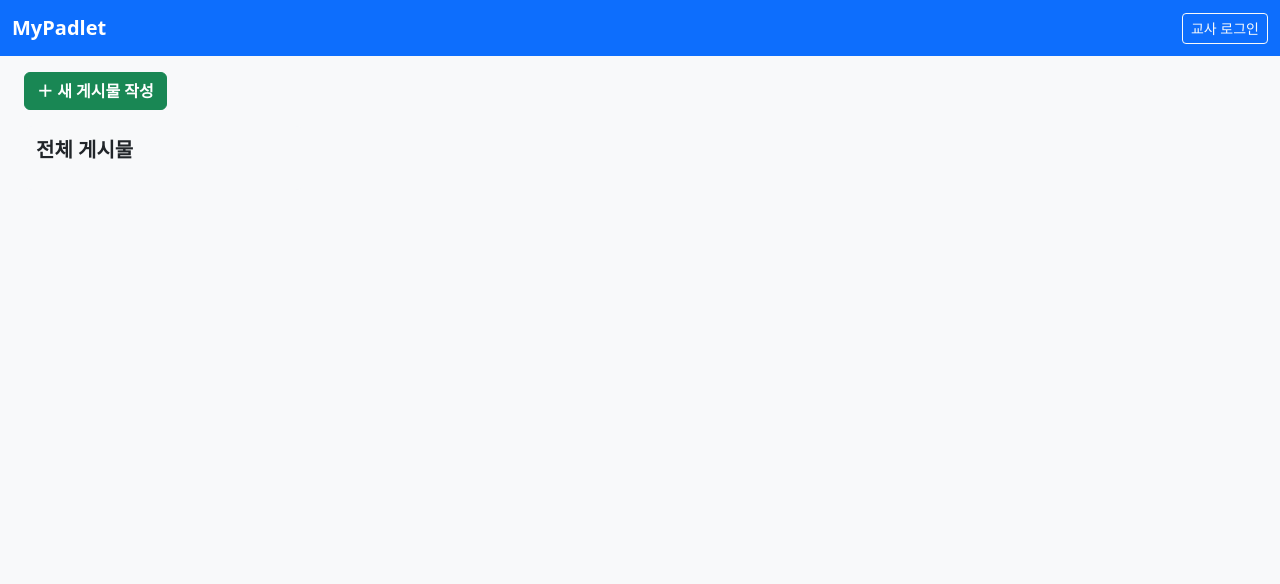
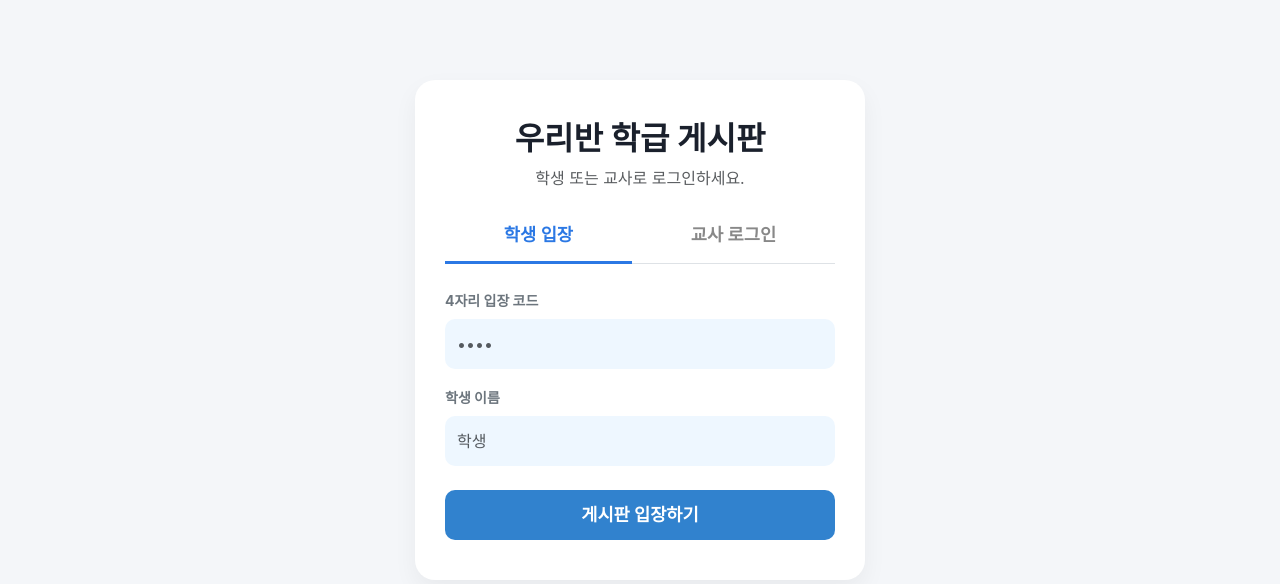
Before and after one commit to doolpus97/mypadlet3, a Flask app: page / in a window 1280 px wide. Shown: the top 584 px of the page. Run offline with Flask 3, Linux system fonts and the light colour scheme; data that the repository does not hold is empty.

Commit message:
Update index.html

```diff
--- a/templates/index.html
+++ b/templates/index.html
@@ -3,36 +3,115 @@
 <head>
     <meta charset="UTF-8">
     <meta name="viewport" content="width=device-width, initial-scale=1.0">
-    <title>MyPadlet 3</title>
+    <title>우리반 학급 게시판</title>
     <link href="https://cdn.jsdelivr.net/npm/bootstrap@5.3.0/dist/css/bootstrap.min.css" rel="stylesheet">
     <style>
-        .board-column { min-width: 280px; max-width: 320px; background: #f8f9fa; border-radius: 8px; padding: 12px; }
-        .post-card { background: white; border-radius: 6px; padding: 12px; margin-bottom: 10px; box-shadow: 0 1px 3px rgba(0,0,0,0.1); }
-        .preview-img { max-width: 100%; height: auto; border-radius: 4px; margin-top: 5px; }
+        body {
+            background-color: #f4f6f9;
+            font-family: 'Pretendard', -apple-system, BlinkMacSystemFont, system-ui, Roboto, sans-serif;
+        }
+        .login-card {
+            max-width: 450px;
+            margin: 80px auto;
+            background: white;
+            border-radius: 20px;
+            box-shadow: 0 10px 25px rgba(0,0,0,0.05);
+            padding: 40px 30px;
+        }
+        .nav-tabs .nav-link {
+            border: none;
+            color: #888;
+            font-weight: 600;
+            font-size: 1.1rem;
+            padding-bottom: 12px;
+        }
+        .nav-tabs .nav-link.active {
+            color: #2b78e4;
+            border-bottom: 3px solid #2b78e4;
+            background: transparent;
+        }
+        .form-control-custom {
+            background-color: #eef7ff;
+            border: none;
+            height: 50px;
+            border-radius: 10px;
+            font-size: 1rem;
+        }
+        .btn-custom {
+            background-color: #3182ce;
+            border: none;
+            height: 50px;
+            border-radius: 10px;
+            font-size: 1.1rem;
+            font-weight: bold;
+        }
+        .btn-custom:hover {
+            background-color: #2b6cb0;
+        }
+        .board-column { min-width: 300px; max-width: 320px; background: #ebedf0; border-radius: 12px; padding: 15px; }
+        .post-card { background: white; border-radius: 10px; padding: 15px; margin-bottom: 12px; box-shadow: 0 2px 5px rgba(0,0,0,0.05); }
+        .preview-img { max-width: 100%; border-radius: 8px; margin-top: 8px; }
     </style>
 </head>
-<body class="bg-light">
+<body>
 
-<nav class="navbar navbar-expand-lg navbar-dark bg-primary mb-3">
-    <div class="container-fluid">
-        <span class="navbar-brand fw-bold" id="boardTitleDisplay">MyPadlet</span>
-        <div>
-            <span id="userInfo" class="text-white me-3"></span>
-            <button class="btn btn-outline-light btn-sm" onclick="showLoginModal()">교사 로그인</button>
+<!-- 로그인 / 입장 카드 화면 (원본 동일) -->
+<div id="loginSection" class="container">
+    <div class="login-card text-center">
+        <h2 class="fw-bold mb-2" style="color: #1a202c;">우리반 학급 게시판</h2>
+        <p class="text-muted mb-4">학생 또는 교사로 로그인하세요.</p>
+
+        <ul class="nav nav-tabs nav-fill mb-4" id="loginTab" role="tablist">
+            <li class="nav-item" role="presentation">
+                <button class="nav-link active" id="student-tab" data-bs-toggle="tab" data-bs-target="#student" type="button">학생 입장</button>
+            </li>
+            <li class="nav-item" role="presentation">
+                <button class="nav-link" id="teacher-tab" data-bs-toggle="tab" data-bs-target="#teacher" type="button">교사 로그인</button>
+            </li>
+        </ul>
+
+        <div class="tab-content" id="loginTabContent">
+            <!-- 학생 입장 탭 -->
+            <div class="tab-pane fade show active text-start" id="student">
+                <div class="mb-3">
+                    <label class="form-label fw-bold small text-secondary">4자리 입장 코드</label>
+                    <input type="text" id="entryCode" class="form-control form-control-custom" placeholder="••••">
+                </div>
+                <div class="mb-4">
+                    <label class="form-label fw-bold small text-secondary">학생 이름</label>
+                    <input type="text" id="studentName" class="form-control form-control-custom" placeholder="학생">
+                </div>
+                <button class="btn btn-primary w-100 btn-custom" onclick="enterAsStudent()">게시판 입장하기</button>
+            </div>
+
+            <!-- 교사 로그인 탭 -->
+            <div class="tab-pane fade text-start" id="teacher">
+                <div class="mb-3">
+                    <label class="form-label fw-bold small text-secondary">교사 아이디</label>
+                    <input type="text" id="teacherId" class="form-control form-control-custom" placeholder="아이디 입력">
+                </div>
+                <div class="mb-4">
+                    <label class="form-label fw-bold small text-secondary">비밀번호</label>
+                    <input type="password" id="teacherPw" class="form-control form-control-custom" placeholder="비밀번호 입력">
+                </div>
+                <button class="btn btn-primary w-100 btn-custom" onclick="loginTeacher()">교사 로그인</button>
+            </div>
         </div>
     </div>
-</nav>
+</div>
 
-<div class="container-fluid px-4">
-    <!-- 섹션 및 게시글 등록 버튼 -->
-    <div class="d-flex justify-content-between mb-3">
-        <button class="btn btn-success fw-bold" onclick="showPostModal()">＋ 새 게시물 작성</button>
-    </div>
+<!-- 게시판 메인 화면 -->
+<div id="boardSection" class="container-fluid px-4 py-3 d-none">
+    <nav class="navbar navbar-light bg-white rounded-3 shadow-sm mb-4 px-3">
+        <span class="navbar-brand fw-bold" id="boardTitleDisplay">우리반 학급 게시판</span>
+        <div>
+            <span id="userInfoDisplay" class="fw-bold me-3 text-secondary"></span>
+            <button class="btn btn-success me-2 fw-bold" onclick="showPostModal()">＋ 새 게시물 작성</button>
+            <button class="btn btn-outline-danger btn-sm" onclick="logout()">나가기</button>
+        </div>
+    </nav>
 
-    <!-- 패들렛 섹션 레이아웃 -->
-    <div class="d-flex gap-3 overflow-auto pb-4" id="boardContainer">
-        <!-- JS로 섹션 및 게시물이 동적으로 추가됩니다 -->
-    </div>
+    <div class="d-flex gap-3 overflow-auto pb-4" id="boardContainer"></div>
 </div>
 
 <!-- 게시물 작성 모달 -->
@@ -40,15 +119,11 @@
     <div class="modal-dialog">
         <div class="modal-content">
             <div class="modal-header">
-                <h5 class="modal-title">새 게시물 작성</h5>
+                <h5 class="modal-title fw-bold">새 게시물 작성</h5>
                 <button type="button" class="btn-close" data-bs-dismiss="modal"></button>
             </div>
             <div class="modal-body">
                 <form id="postForm">
-                    <div class="mb-2">
-                        <label class="form-label small fw-bold">작성자</label>
-                        <input type="text" id="postAuthor" class="form-control" required>
-                    </div>
                     <div class="mb-2">
                         <label class="form-label small fw-bold">제목</label>
                         <input type="text" id="postTitle" class="form-control" required>
@@ -58,7 +133,7 @@
                         <textarea id="postContent" class="form-control" rows="3"></textarea>
                     </div>
                     <div class="mb-3">
-                        <label class="form-label small fw-bold">파일/사진 첨부 (구글 드라이브 자동 저장)</label>
+                        <label class="form-label small fw-bold">파일/사진 첨부 (구글 드라이브 저장)</label>
                         <input type="file" id="postFiles" class="form-control" multiple>
                     </div>
                 </form>
@@ -71,47 +146,90 @@
     </div>
 </div>
 
-<!-- 교사 로그인 모달 -->
-<div class="modal fade" id="loginModal" tabindex="-1">
-    <div class="modal-dialog modal-sm">
-        <div class="modal-content">
-            <div class="modal-header">
-                <h5 class="modal-title">교사 로그인</h5>
-                <button type="button" class="btn-close" data-bs-dismiss="modal"></button>
-            </div>
-            <div class="modal-body">
-                <input type="text" id="teacherId" class="form-control mb-2" placeholder="아이디">
-                <input type="password" id="teacherPw" class="form-control mb-2" placeholder="비밀번호">
-            </div>
-            <div class="modal-footer">
-                <button type="button" class="btn btn-primary w-100" onclick="loginTeacher()">로그인</button>
-            </div>
-        </div>
-    </div>
-</div>
-
 <script src="https://cdn.jsdelivr.net/npm/bootstrap@5.3.0/dist/js/bootstrap.bundle.min.js"></script>
 <script>
-    let currentBoardTitle = "나의 장래 희망"; // 기본 게시판 제목
-    let postModal, loginModal;
+    let currentBoardTitle = "";
+    let currentUser = "";
+    let postModal;
 
     document.addEventListener("DOMContentLoaded", function() {
         postModal = new bootstrap.Modal(document.getElementById('postModal'));
-        loginModal = new bootstrap.Modal(document.getElementById('loginModal'));
-        loadPosts();
     });
 
+    async function enterAsStudent() {
+        const code = document.getElementById('entryCode').value.trim();
+        const name = document.getElementById('studentName').value.trim();
+
+        if (!code || !name) {
+            alert('입장 코드와 학생 이름을 입력하세요.');
+            return;
+        }
+
+        const res = await fetch(`/api/boards/by_code?code=${encodeURIComponent(code)}`);
+        const data = await res.json();
+
+        if (data.success) {
+            currentBoardTitle = data.board.title;
+            currentUser = `${name} (학생)`;
+            showBoardView();
+        } else {
+            alert(data.message || '입장 코드가 올바르지 않습니다.');
+        }
+    }
+
+    async function loginTeacher() {
+        const id = document.getElementById('teacherId').value.trim();
+        const pw = document.getElementById('teacherPw').value.trim();
+
+        if (!id || !pw) {
+            alert('아이디와 비밀번호를 입력하세요.');
+            return;
+        }
+
+        const res = await fetch('/api/login/teacher', {
+            method: 'POST',
+            headers: { 'Content-Type': 'application/json' },
+            body: JSON.stringify({ teacherId: id, teacherPw: pw })
+        });
+
+        const data = await res.json();
+        if (data.success) {
+            currentUser = `${data.teacherId} (교사)`;
+            const boardsRes = await fetch(`/api/boards?teacherId=${encodeURIComponent(id)}`);
+            const boardsData = await boardsRes.json();
+
+            if (boardsData.boards && boardsData.boards.length > 0) {
+                currentBoardTitle = boardsData.boards[0].title;
+            } else {
+                currentBoardTitle = "우리반 학급 게시판";
+            }
+            showBoardView();
+        } else {
+            alert(data.message || '로그인 실패');
+        }
+    }
+
+    function showBoardView() {
+        document.getElementById('loginSection').classList.add('d-none');
+        document.getElementById('boardSection').classList.remove('d-none');
+        document.getElementById('boardTitleDisplay').innerText = currentBoardTitle;
+        document.getElementById('userInfoDisplay').innerText = currentUser;
+        loadPosts();
+    }
+
+    function logout() {
+        document.getElementById('boardSection').classList.add('d-none');
+        document.getElementById('loginSection').classList.remove('d-none');
+    }
+
     function showPostModal() { postModal.show(); }
-    function showLoginModal() { loginModal.show(); }
 
-    // 게시물 불러오기
     async function loadPosts() {
         const res = await fetch(`/api/posts?boardTitle=${encodeURIComponent(currentBoardTitle)}`);
         const data = await res.json();
         renderBoard(data.posts || []);
     }
 
-    // 게시판 데이터 화면에 그리기
     function renderBoard(posts) {
         const container = document.getElementById('boardContainer');
         container.innerHTML = '';
@@ -122,27 +240,23 @@
 
         posts.forEach(p => {
             let filesHtml = '';
-
-            // 이미지 표시
             if (p.imgs && p.imgs.length > 0) {
                 p.imgs.forEach(url => {
                     filesHtml += `<img src="${url}" class="preview-img mb-1" />`;
                 });
             }
-
-            // 첨부파일 링크 표시 (구글 드라이브 다운로드 링크 등)
             if (p.attachedFiles && p.attachedFiles.length > 0) {
                 p.attachedFiles.forEach(f => {
-                    filesHtml += `<div class="mt-1"><a href="${f.url}" target="_blank" class="btn btn-sm btn-outline-secondary w-100 text-truncate">📎 ${f.name}</a></div>`;
+                    filesHtml += `<div class="mt-1"><a href="${f.url}" target="_blank" class="btn btn-sm btn-outline-primary w-100 text-truncate">📎 ${f.name}</a></div>`;
                 });
             }
 
             const postCard = document.createElement('div');
             postCard.className = 'post-card';
             postCard.innerHTML = `
-                <div class="fw-bold">${p.title}</div>
-                <div class="text-muted small mb-1">${p.author}</div>
-                <div>${p.content}</div>
+                <div class="fw-bold fs-5">${p.title}</div>
+                <div class="text-muted small mb-2">${p.author}</div>
+                <div class="mb-2">${p.content}</div>
                 ${filesHtml}
             `;
             sectionDiv.appendChild(postCard);
@@ -151,22 +265,19 @@
         container.appendChild(sectionDiv);
     }
 
-    // 파일 업로드 후 게시물 추가
     async function submitPost() {
-        const author = document.getElementById('postAuthor').value.trim();
         const title = document.getElementById('postTitle').value.trim();
         const content = document.getElementById('postContent').value.trim();
         const fileInput = document.getElementById('postFiles');
 
-        if (!author || !title) {
-            alert('작성자와 제목을 입력하세요.');
+        if (!title) {
+            alert('제목을 입력하세요.');
             return;
         }
 
         let uploadedImgs = [];
         let uploadedFiles = [];
 
-        // 1. 파일이 첨부된 경우 백엔드 /upload 로 전송 (구글 드라이브 업로드 처리)
         if (fileInput.files.length > 0) {
             const formData = new FormData();
             for (let i = 0; i < fileInput.files.length; i++) {
@@ -185,10 +296,9 @@
             }
         }
 
-        // 2. 게시글 등록 API 호출
         const postData = {
             boardTitle: currentBoardTitle,
-            author: author,
+            author: currentUser,
             title: title,
             content: content,
             imgs: uploadedImgs,
@@ -206,27 +316,7 @@
             document.getElementById('postForm').reset();
             loadPosts();
         } else {
-            alert('게시글 저장에 실패했습니다.');
-        }
-    }
-
-    // 교사 로그인
-    async function loginTeacher() {
-        const id = document.getElementById('teacherId').value.trim();
-        const pw = document.getElementById('teacherPw').value.trim();
-
-        const res = await fetch('/api/login/teacher', {
-            method: 'POST',
-            headers: { 'Content-Type': 'application/json' },
-            body: JSON.stringify({ teacherId: id, teacherPw: pw })
-        });
-
-        const data = await res.json();
-        if (data.success) {
-            document.getElementById('userInfo').innerText = `교사: ${data.teacherId}`;
-            loginModal.hide();
-        } else {
-            alert(data.message || '로그인 실패');
+            alert('게시글 저장 실패');
         }
     }
 </script>
```
